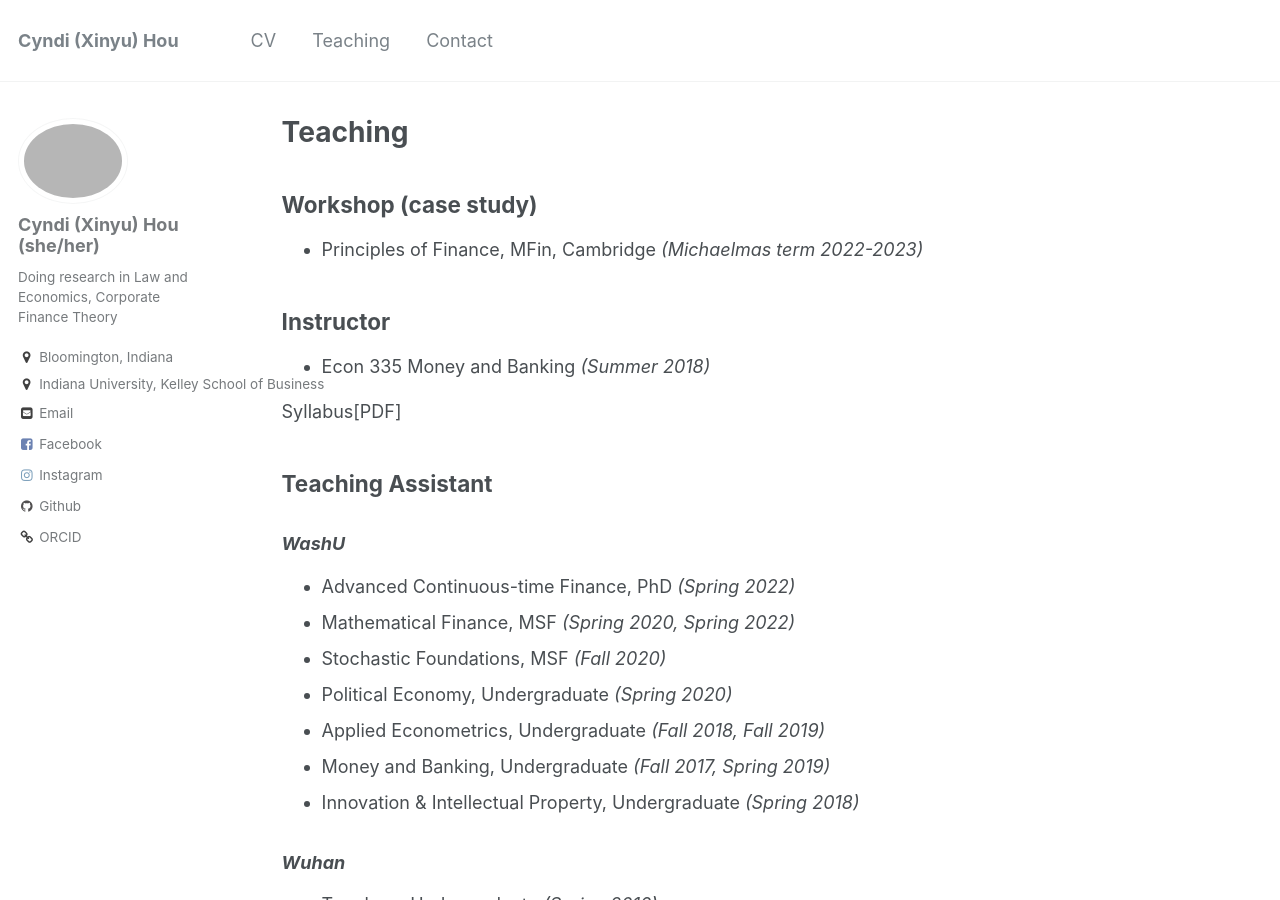
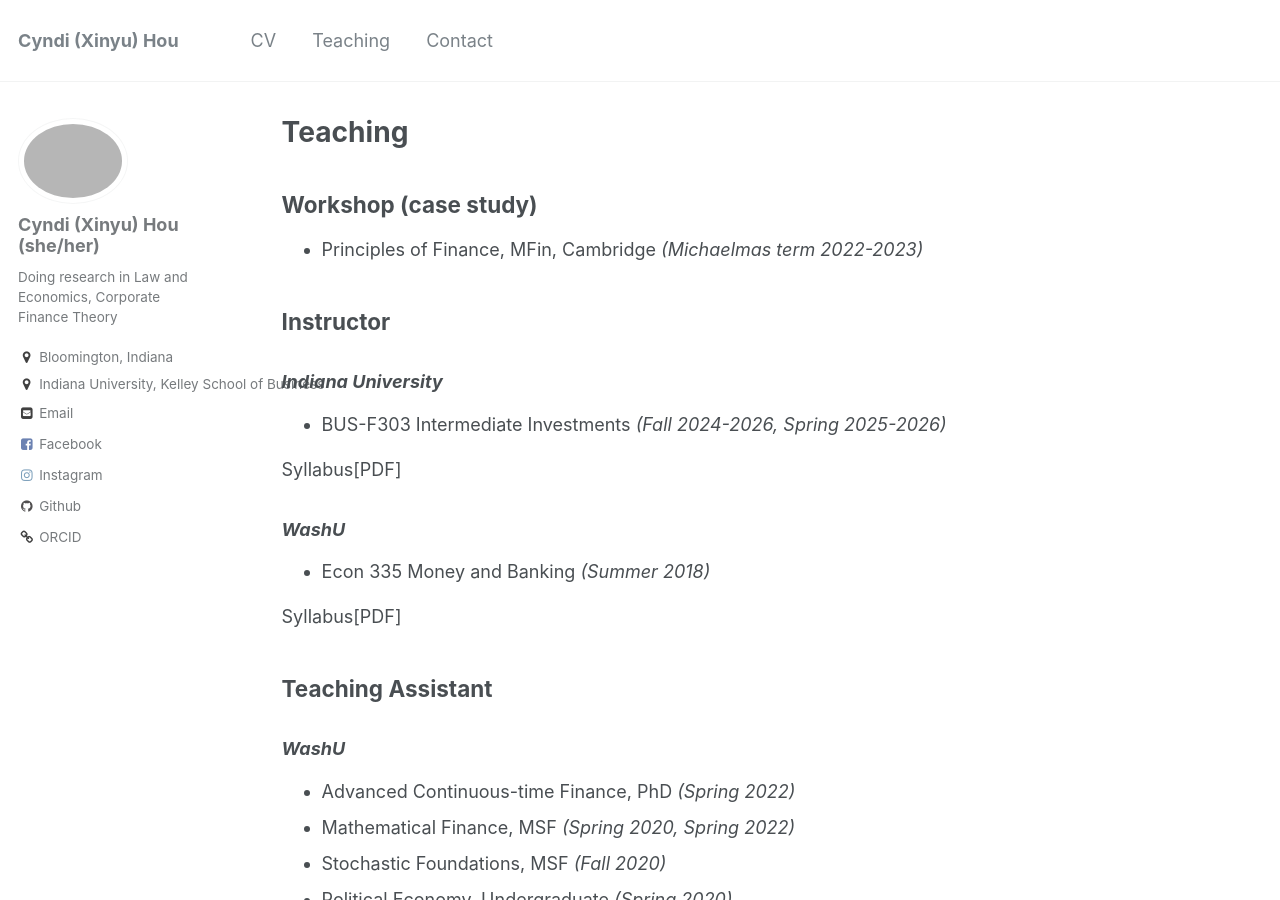
Before and after one commit to xinyuhou94/xinyuhou94.github.io, a Jekyll site: the page built from _pages/teaching.md, in a window 1280 px wide and 900 px high. Built offline with Jekyll 4.4.1, drawn with Linux system fonts in a browser that asks for light colours.

Commit message:
Update teaching.md

```diff
--- a/_pages/teaching.md
+++ b/_pages/teaching.md
@@ -11,6 +11,14 @@ author_profile: true
 
 
 ## Instructor
+### _Indiana University_
+* BUS-F303 Intermediate Investments _(Fall 2024-2026, Spring 2025-2026)_
+
+[Syllabus[PDF]](http://xinyuhou94.github.io/files/F303_SyllabusSP26.pdf)
+<!-- <embed src="http://xinyuhou94.github.io/files/F303_SyllabusSP26.pdf" width="650" height="1800" type='application/pdf'> -->
+
+
+### _WashU_
 * Econ 335 Money and Banking _(Summer 2018)_
 
 [Syllabus[PDF]](http://xinyuhou94.github.io/files/Econ335_2018SUM_syllabus.pdf)
```
